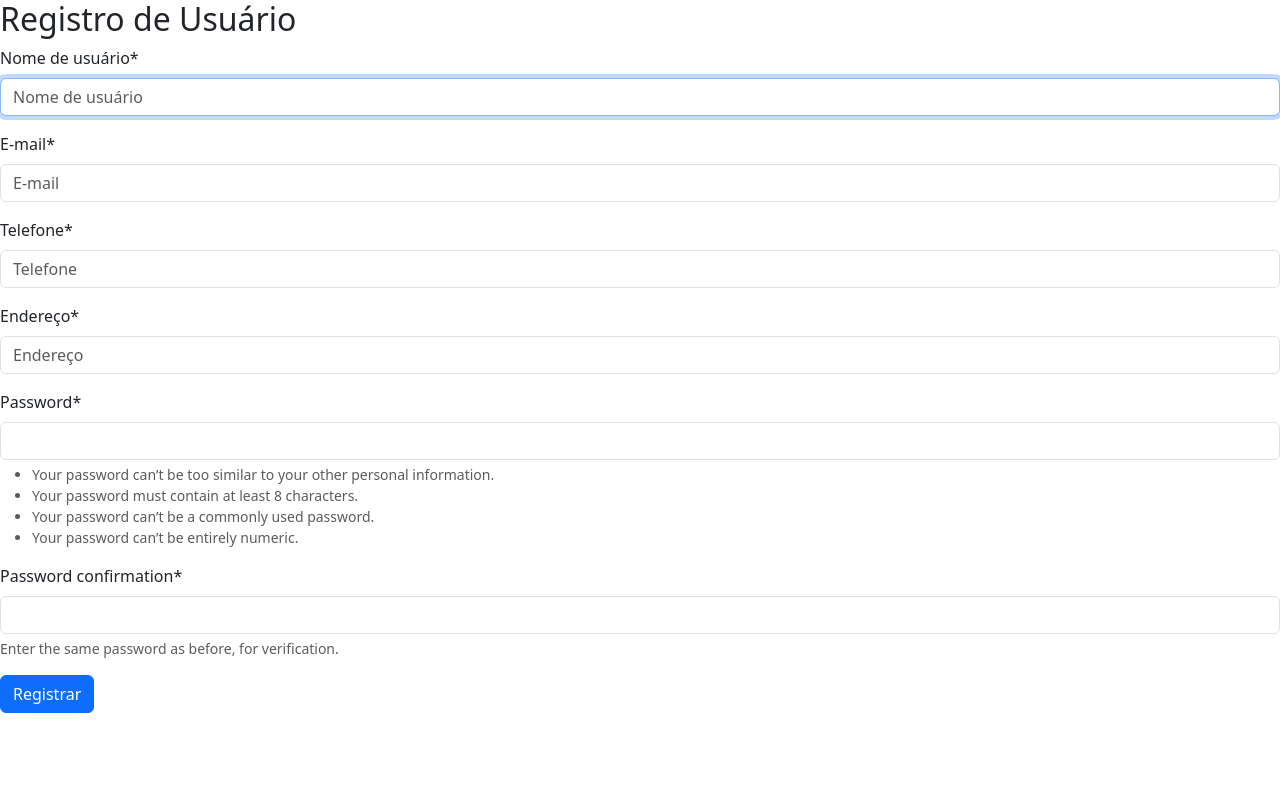
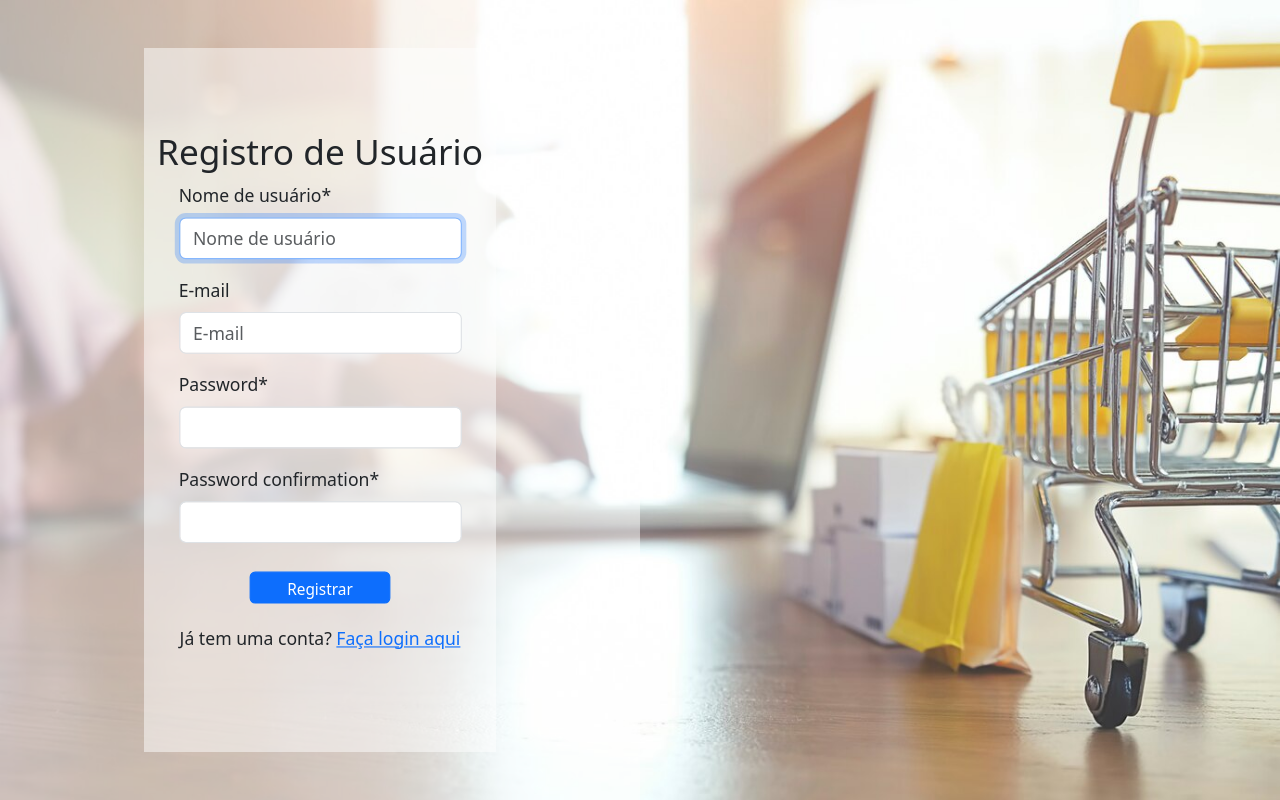
Before and after one commit to Ghenriquer10/djangoshop, a Django app: page /signup/ in a window 1280 px wide. Run offline with Django 5.2, Linux system fonts and the light colour scheme; some libraries are stand-ins or nearby versions.

Commit message:
Implementa configuração inicial do login de usuário

```diff
--- a/config/settings.py
+++ b/config/settings.py
@@ -11,6 +11,8 @@ https://docs.djangoproject.com/en/5.1/ref/settings/
 """
 
 from pathlib import Path
+
+LANGUAGE_CODE = "pt-br"
 
 # Build paths inside the project like this: BASE_DIR / 'subdir'.
 BASE_DIR = Path(__file__).resolve().parent.parent
--- a/shop/forms.py
+++ b/shop/forms.py
@@ -1,6 +1,39 @@
 from django import forms
 from django.contrib.auth.forms import UserCreationForm
 from .models import CustomUser
+from django.contrib.auth.forms import AuthenticationForm
+
+
+class CustomLoginForm(AuthenticationForm):
+    # Altera implicitamente os nomes dos campos de login e senha
+    class Meta:
+        model = CustomUser
+        fields = ("username", "password")
+        labels = {
+            "username": "Nome de usuário",
+            "password": "Senha",
+        }
+        widgets = {
+            "username": forms.TextInput(
+                attrs={"placeholder": "Nome de usuário", "class": "form-control"}
+            ),
+            "password": forms.PasswordInput(
+                attrs={"placeholder": "Senha", "class": "form-control"}
+            ),
+        }
+        help_texts = {
+            "username": None,
+            "password": None,
+        }
+
+        error_messages = {
+            "username": {
+                "invalid": "Este nome de usuário não é válido.",
+            },
+            "password": {
+                "invalid_login": "Nome de usuário ou senha incorretos.",
+            },
+        }
 
 
 class CustomUserCreationForm(UserCreationForm):
@@ -8,28 +41,43 @@ class CustomUserCreationForm(UserCreationForm):
 
     class Meta:
         model = CustomUser
-        fields = ("username", "email", "phone", "address", "password1", "password2")
+        fields = ("username", "email", "password1", "password2")
         labels = {
             "username": "Nome de usuário",
             "email": "E-mail",
-            "phone": "Telefone",
-            "address": "Endereço",
             "password1": "Senha",
             "password2": "Confirme a senha",
         }
         widgets = {
-            "username": forms.TextInput(attrs={"placeholder": "Nome de usuário"}),
-            "email": forms.EmailInput(attrs={"placeholder": "E-mail"}),
-            "phone": forms.TextInput(attrs={"placeholder": "Telefone"}),
-            "address": forms.TextInput(attrs={"placeholder": "Endereço"}),
-            "password1": forms.PasswordInput(attrs={"placeholder": "Senha"}),
-            "password2": forms.PasswordInput(attrs={"placeholder": "Confirme a senha"}),
+            "username": forms.TextInput(
+                attrs={"placeholder": "Nome de usuário", "class": "form-control"}
+            ),
+            "email": forms.EmailInput(
+                attrs={"placeholder": "E-mail", "class": "form-control"}
+            ),
+            "password1": forms.PasswordInput(
+                attrs={"placeholder": "Senha", "class": "form-control"}
+            ),
+            "password2": forms.PasswordInput(
+                attrs={"placeholder": "Confirme a senha", "class": "form-control"}
+            ),
         }
         help_texts = {
             "username": None,
+            "password1": None,
+            "password2": None,
         }
         error_messages = {
             "username": {
                 "unique": "Este nome de usuário já está em uso.",
             },
+            "email": {
+                "unique": "Este e-mail já está em uso.",
+            },
         }
+
+    def __init__(self, *args, **kwargs):
+        super().__init__(*args, **kwargs)
+        # Remove os textos de ajuda diretamente nos campos de senha
+        self.fields["password1"].help_text = None
+        self.fields["password2"].help_text = None
--- a/shop/models.py
+++ b/shop/models.py
@@ -6,9 +6,9 @@ from django.contrib.auth.models import AbstractUser
 
 
 class CustomUser(AbstractUser):
-    email = models.EmailField(unique=True)
-    phone = models.CharField(max_length=20)
-    address = models.CharField(max_length=255)
+    email = models.EmailField(unique=True, blank=True, null=True)
+    phone = models.CharField(max_length=20, blank=True, null=True)
+    address = models.CharField(max_length=255, blank=True, null=True)
 
     def __str__(self):
         return self.email
--- a/shop/static/shop/css/main.css
+++ b/shop/static/shop/css/main.css
@@ -0,0 +1,58 @@
+.login-container{
+    width: 100%;
+    height: 100vh;
+    display: flex;
+    justify-content: center;
+    align-items: center;
+    background-image: url('../images/marketplace-image.jpg');
+    background-repeat: no-repeat;
+    background-size: cover;
+}
+
+.login-area{
+    width: 50%;
+    height: 100vh;
+    display: flex;
+    justify-content: center;
+    align-items: center;
+    flex-direction: column;
+    background-color: rgba(255, 255, 255, 0.5);
+}
+
+.login-area form{
+    width: 100%;
+    display: flex;
+    justify-content: center;
+    align-items: center;
+    flex-direction: column;
+}
+
+.card-area{
+    width: 50%;
+    height: 80vh;
+    display: flex;
+    justify-content: center;
+    align-items: center;
+    flex-direction: column;
+    /* Implementa efeito de opacidade e zoom */
+    background-color: rgba(255, 255, 255, 0.5);
+    transform: scale(1.1);
+
+}
+
+.card-area button{
+    width: 40%;
+    border-radius: 5px;
+    height: 1.8rem;
+    margin-bottom: 20px;
+    margin-top: 10px;
+}
+
+.empty-area{
+    width: 50%;
+    height: 100vh;
+    display: flex;
+    justify-content: center;
+    align-items: center;
+    flex-direction: column;
+}
--- a/shop/templates/registration/signup.html
+++ b/shop/templates/registration/signup.html
@@ -2,10 +2,18 @@
 {% load crispy_forms_tags %}
 
 {% block content %}
-<h2>Registro de Usuário</h2>
-<form method="post">
-    {% csrf_token %}
-    {{ form|crispy }}
-    <button type="submit" class="btn btn-primary">Registrar</button>
-</form>
+<div class="login-container">
+    <div class="login-area">
+        <div class="card-area">
+            <h2>Registro de Usuário</h2>
+            <form method="post">
+                {% csrf_token %}
+                {{ form|crispy }}
+                <button type="submit" class="btn btn-primary btn-sm btn-block">Registrar</button>
+            </form>
+            <p>Já tem uma conta? <a href="{% url 'login' %}">Faça login aqui</a></p>
+        </div>
+    </div>
+    <div class="empty-area"></div>
+</div>
 {% endblock %}
--- a/shop/urls.py
+++ b/shop/urls.py
@@ -1,11 +1,12 @@
 from django.urls import path
 from django.contrib.auth import views as auth_views
 from . import views
+from .views import CustomLoginView
 
 urlpatterns = [
     path(
         "login/",
-        auth_views.LoginView.as_view(template_name="registration/login.html"),
+        CustomLoginView.as_view(template_name="registration/login.html"),
         name="login",
     ),
     path("", views.home, name="home"),
--- a/shop/views.py
+++ b/shop/views.py
@@ -2,9 +2,11 @@ from django.shortcuts import render, redirect
 from django.contrib.auth.forms import UserCreationForm
 from django.contrib.auth import login
 from django.contrib.auth.decorators import login_required
+from django.urls import reverse
+from django.contrib.auth.views import LoginView
 
 # Importa formulário de criação de usuário
-from .forms import CustomUserCreationForm
+from .forms import CustomUserCreationForm, CustomLoginForm
 
 
 @login_required
@@ -23,3 +25,12 @@ def signup(request):
     else:
         form = CustomUserCreationForm()
     return render(request, "registration/signup.html", {"form": form})
+
+
+class CustomLoginView(LoginView):
+    form_class = CustomLoginForm
+    template_name = "registration/login.html"
+
+    def form_valid(self, form):
+        login(self.request, form.get_user())
+        return redirect("home")
```
Also changed, not shown: shop/templates/registration/login.html (+16 -7 lines), db.sqlite3, shop/migrations/0002_alter_customuser_address_alter_customuser_email_and_more.py (added), shop/static/shop/images/marketplace-image.jpg (added).
